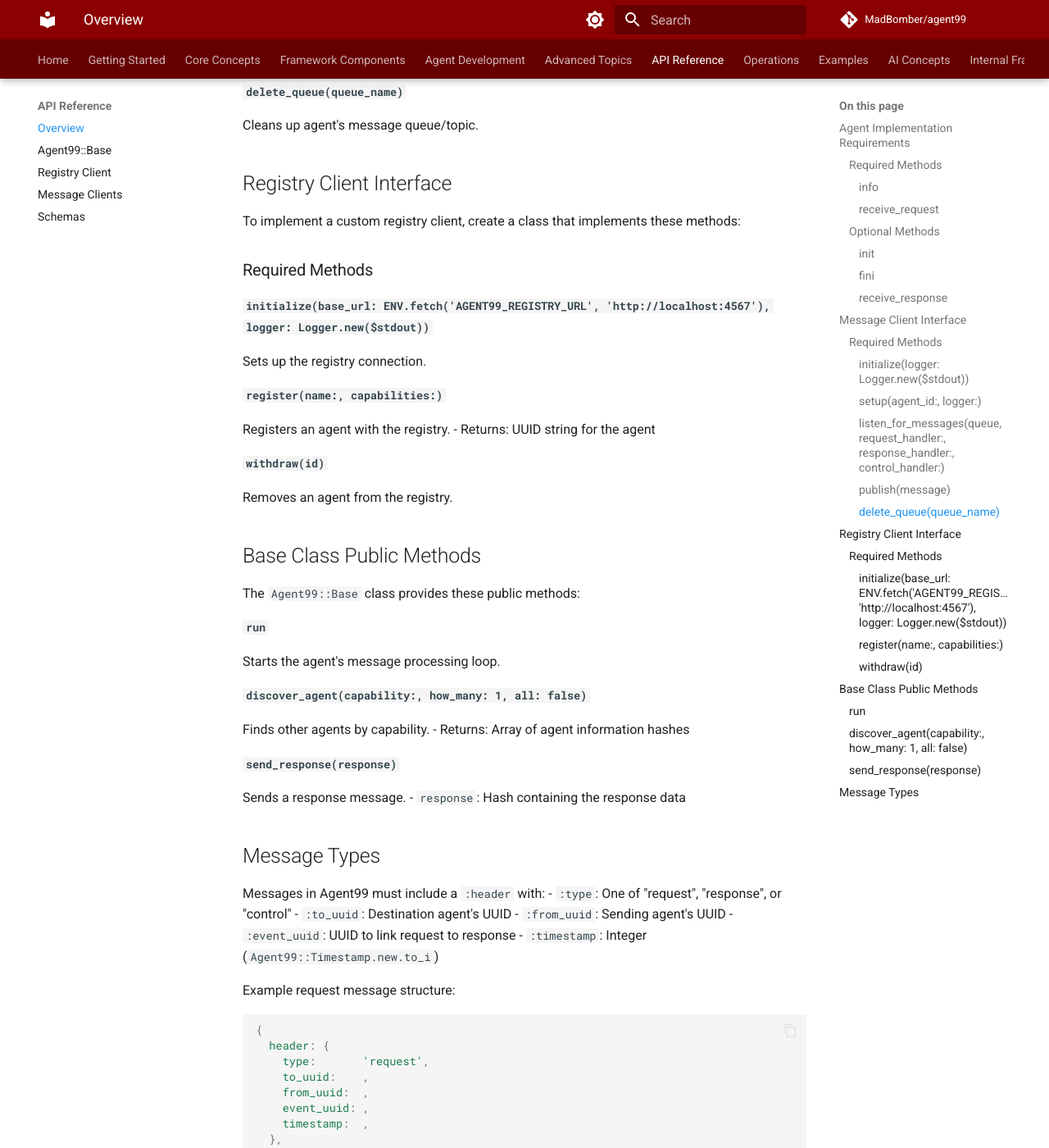
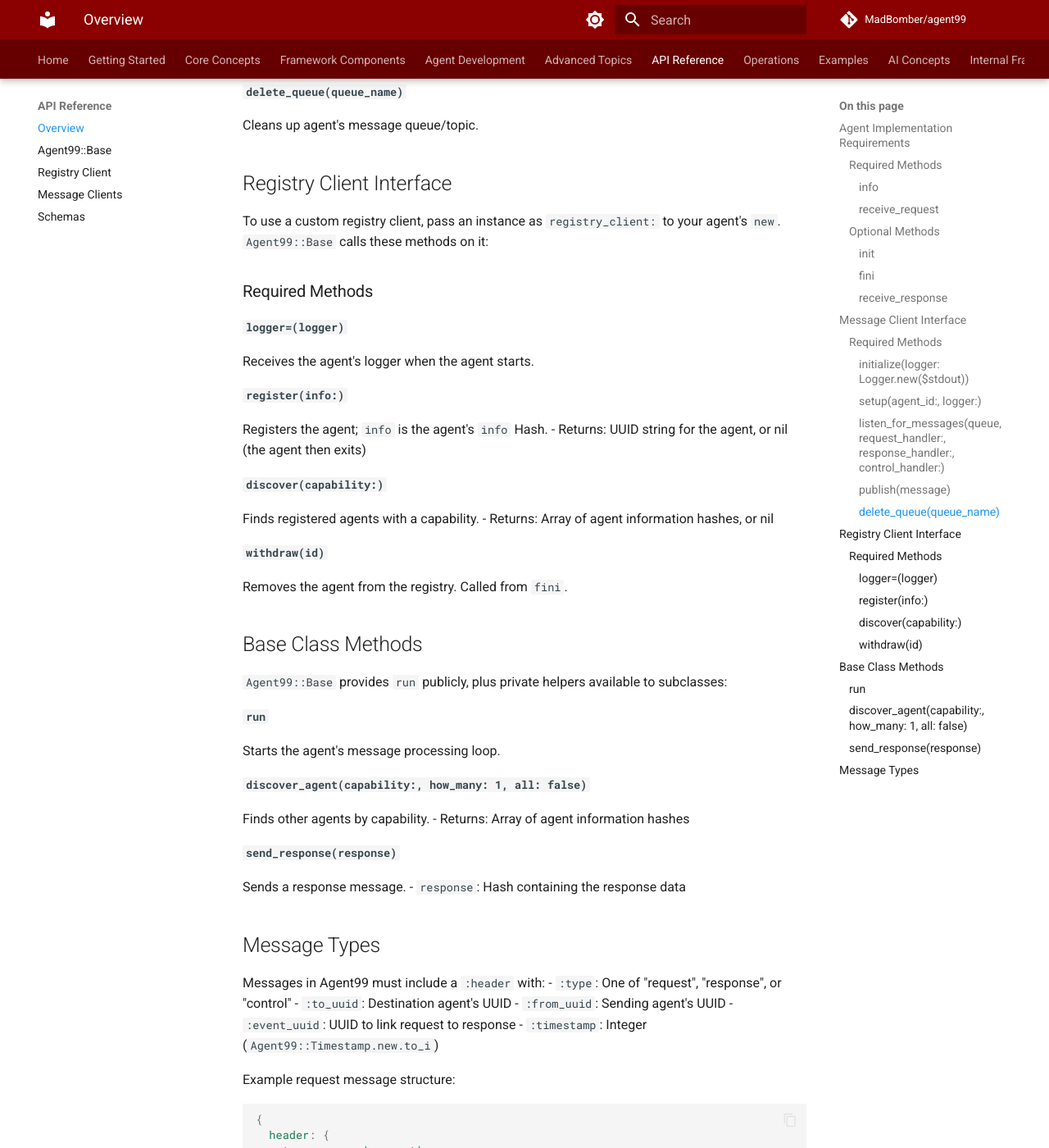
Before and after one commit to MadBomber/agent99, an MkDocs documentation site: the page built from docs/api-reference/overview.md, in a window 1280 px wide and 1400 px high, scrolled down 2277 px. Shown: the whole window at 82% size. Built offline with MkDocs 1.6.1 and Material for MkDocs 9.7.7, drawn with Linux system fonts in a browser that asks for light colours; comment, search, counter and statistics services are not loaded.

Commit message:
docs: match registry client interface to what Base calls
The API reference listed initialize, register(name:, capabilities:)
and withdraw. Base calls logger=, register(info:), discover(capability:)
and withdraw(id). Mark discover_agent and send_response as private
helpers available to subclasses, and stop claiming Agent99 uses
persistent AMQP messages and queues.

Fixes #99

```diff
--- a/docs/api-reference/overview.md
+++ b/docs/api-reference/overview.md
@@ -93,23 +93,27 @@ Cleans up agent's message queue/topic.
 
 ## Registry Client Interface
 
-To implement a custom registry client, create a class that implements these methods:
+To use a custom registry client, pass an instance as `registry_client:` to your agent's `new`. `Agent99::Base` calls these methods on it:
 
 ### Required Methods
 
-#### `initialize(base_url: ENV.fetch('AGENT99_REGISTRY_URL', 'http://localhost:4567'), logger: Logger.new($stdout))`
-Sets up the registry connection.
+#### `logger=(logger)`
+Receives the agent's logger when the agent starts.
 
-#### `register(name:, capabilities:)`
-Registers an agent with the registry.
-- Returns: UUID string for the agent
+#### `register(info:)`
+Registers the agent; `info` is the agent's `info` Hash.
+- Returns: UUID string for the agent, or nil (the agent then exits)
+
+#### `discover(capability:)`
+Finds registered agents with a capability.
+- Returns: Array of agent information hashes, or nil
 
 #### `withdraw(id)`
-Removes an agent from the registry.
+Removes the agent from the registry. Called from `fini`.
 
-## Base Class Public Methods
+## Base Class Methods
 
-The `Agent99::Base` class provides these public methods:
+`Agent99::Base` provides `run` publicly, plus private helpers available to subclasses:
 
 #### `run`
 Starts the agent's message processing loop.
```
Also changed, not shown: docs/framework-components/messaging-system.md (+1 -1 lines).
